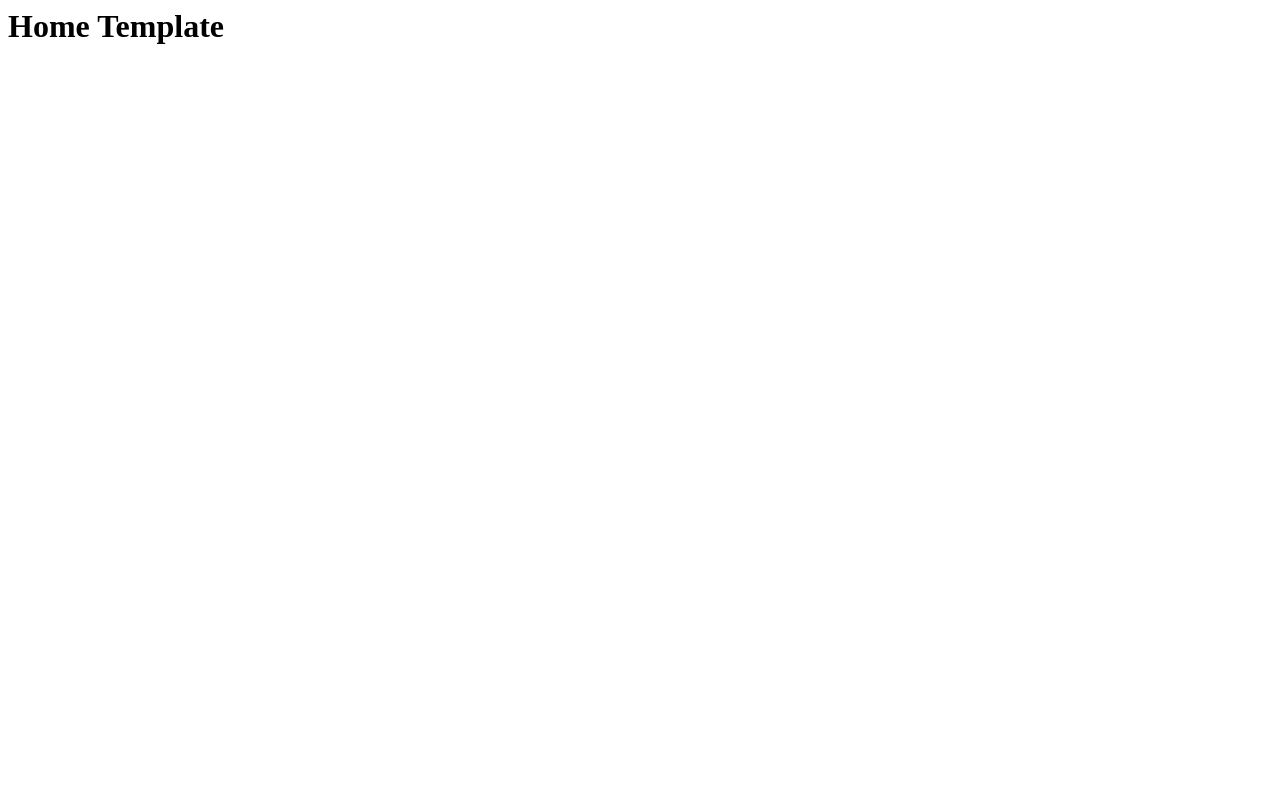
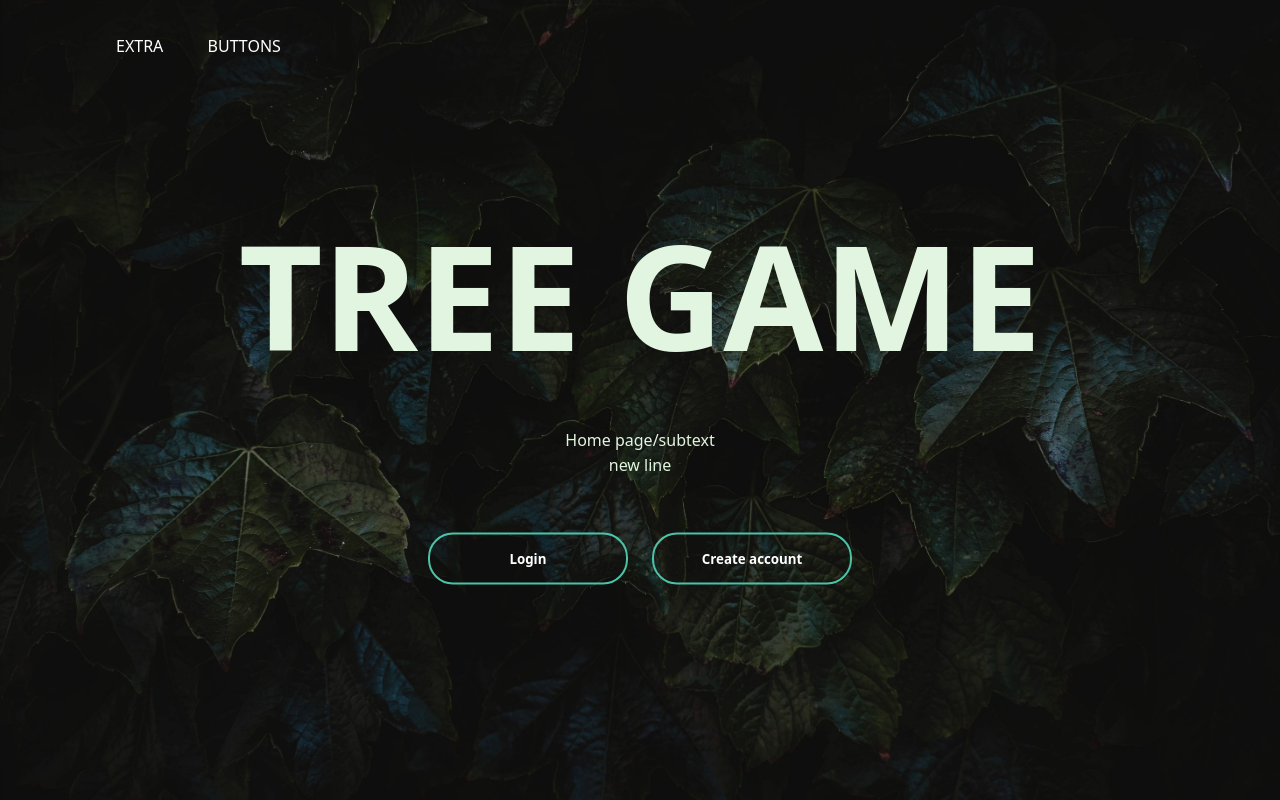
Before and after one commit to swelch940/ECM2434-Project, a Django app: page / in a window 1280 px wide. Before the commit the page is almost empty. Run offline with Django 4.2, Linux system fonts and the light colour scheme.

Commit message:
Created homepage
Basic homepage. Finer details can be added later. (Note the buttons don't yet work)

```diff
--- a/ECM2434_Project/mysite/templates/home.html
+++ b/ECM2434_Project/mysite/templates/home.html
@@ -1 +1,27 @@
-<h1> Home Template </h1>
+<html>
+<head>
+	<title> Tree game home page </title>
+	<link rel ="stylesheet" href="style.css">
+</head>
+<body>
+	<div class = "banner">
+        <div class = "navbar">
+            <ul>
+                <li><a href="#">Extra</a></li>
+                <li><a href="#">Buttons</a></li>
+            </ul>
+        </div>
+        <div class="content">
+                <!--<div class = "wrapper"></div>-->
+                    <h1> TREE GAME</h1>
+                <!--</div>-->
+            <p> Home page/subtext <br> new line</p>
+            <div>
+             <button type = "button"><span></span>Login</button>
+             <button type = "button"><span></span>Create account</button>
+         </div>
+    </div>
+</div>
+
+</body>
+</html>
--- /dev/null
+++ b/ECM2434_Project/mysite/templates/style.css
@@ -0,0 +1,108 @@
+*{
+	margin: 0;
+	padding: 0;
+	font-family: system-ui, -apple-system, BlinkMacSystemFont, 'Segoe UI', Roboto, Oxygen, Ubuntu, Cantarell, 'Open Sans', 'Helvetica Neue', sans-serif
+
+}
+.banner{
+	width: 100%;
+	height: 100vh;
+	background-image: url(background.jpeg);
+	background-size: cover;
+	background-position: center;
+}
+.navbar{
+	width: 85%;
+	margin: auto;
+	padding: 35px 0;
+	display: flex;
+	align-items: center;
+	justify-content: space-between;
+}
+.navbar ul li{
+	list-style: none;
+	display: inline-block;
+	margin: 0 20px;
+	position: relative;
+}
+
+.navbar ul li a {
+	text-decoration: none;
+	color: #fff;
+	text-transform: uppercase;
+}
+
+.navbar ul li::after{
+	content: '';
+	height: 3px;
+	width: 0;
+	background: #067d6d;
+	position: absolute;
+	left: 0;
+	bottom: -10;
+	transition: 0.62s;
+}
+
+.navbar ul li:hover::after{
+	width: 100%;
+}
+
+.content{
+	width: 100%;
+	position: absolute;
+	top: 50%;
+	transform: translateY(-50%);
+	text-align: center;
+	color: #e2f5e0;
+}
+
+.content h1{
+	font-size: 145px;
+	margin-top: 0px;
+}
+
+.content p{
+	margin: 35px auto;
+	font-weight: 100;
+	line-height: 25px;
+}
+
+button{
+	width: 200px;
+	padding: 15px 0;
+	text-align: center;
+	margin: 20px 10px;
+	border-radius: 25px;
+	font-weight: bold;
+	border: 2px solid #4cc3a7;
+	background: transparent;
+	color: #fff;
+	cursor: pointer;
+	position: relative;
+	overflow: hidden;
+}
+
+span{
+	background: #009688;
+	height: 100%;
+	width: 0;
+	border-radius: 25px;
+	position: absolute;
+	left: 0;
+	bottom: 0;
+	z-index: -1;
+	transition: 0.5s;
+
+}
+
+button:hover span{
+	width: 100%;
+}
+
+button:hover{
+	border: none;
+}
+
+/*h1{
+	text-shadow: -5.7px -10px 5px rgba(245, 245, 245, 0.171);
+}*/
```
Also changed, not shown: ECM2434_Project/mysite/templates/background.jpeg (added).
